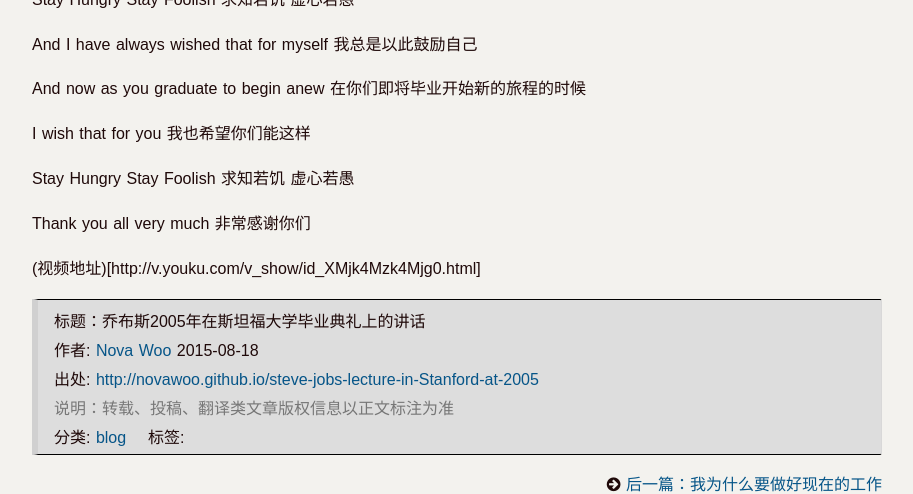
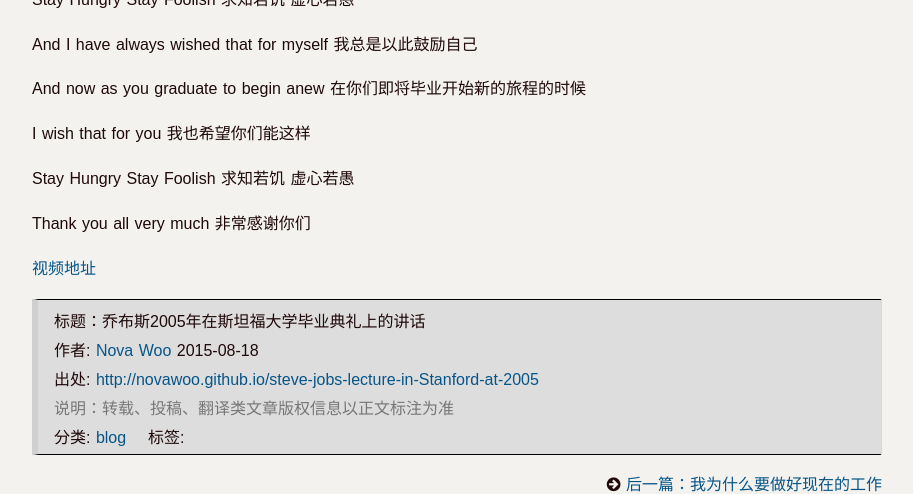
Before and after one commit to novawoo/novawoo.github.com, a Jekyll site: the page built from _posts/blog/2015-08-18-steve-jobs-lecture-in-Stanford-at-2005.md, in a window 1280 px wide and 900 px high, scrolled down 11098 px, cut to the strip 0-494 px from the top of the window. Shown: the whole strip, without its empty margins (183-1096 px from the left). Built offline with Jekyll 4.4.1, drawn with Linux system fonts in a browser that asks for light colours; Markdown is read by kramdown in place of the engine named in the settings; a script that is not in the unit is left out; comment, search, counter and statistics services are not loaded.

Commit message:
modified:   2015-08-18-steve-jobs-lecture-in-Stanford-at-2005.md

```diff
--- a/_posts/blog/2015-08-18-steve-jobs-lecture-in-Stanford-at-2005.md
+++ b/_posts/blog/2015-08-18-steve-jobs-lecture-in-Stanford-at-2005.md
@@ -672,4 +672,4 @@ Thank you all very much
 
 
 
-(视频地址)[http://v.youku.com/v_show/id_XMjk4Mzk4Mjg0.html]
+[视频地址](http://v.youku.com/v_show/id_XMjk4Mzk4Mjg0.html)
```
